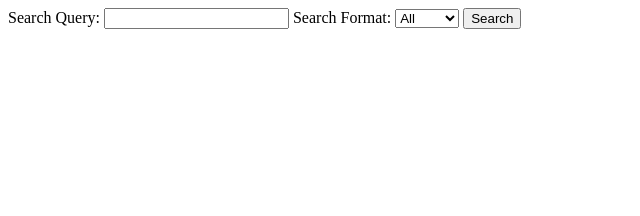
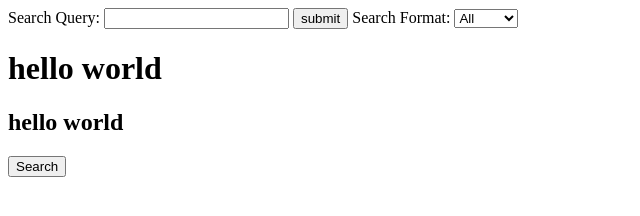
Before and after one commit to KhepriSol/library-of-congress-search, a plain HTML site: page dist/index.html in a window 1280 px wide. Shown: the whole page, without its empty margins (0-640 px from the left). Drawn offline with Linux system fonts and the light colour scheme.

Commit message:
added hello world

```diff
--- a/dist/index.html
+++ b/dist/index.html
@@ -7,7 +7,7 @@
     <form id="search-form">
         <label for="search-query">Search Query:</label>
         <input type="text" id="search-query" name="search-query">
-
+<button>submit</button>
         <label for="search-format">Search Format:</label>
         <select id="search-format" name="search-format">
             <option value="">All</option>
@@ -15,7 +15,8 @@
             <option value="books">Books</option>
     <div></div>
         </select>
-
+<h1>hello world</h1>
+<h2>hello world</h2>
         <button type="submit">Search</button>
     </form>
 </body>
```
Also changed, not shown: index.html (+2 -1 lines).
